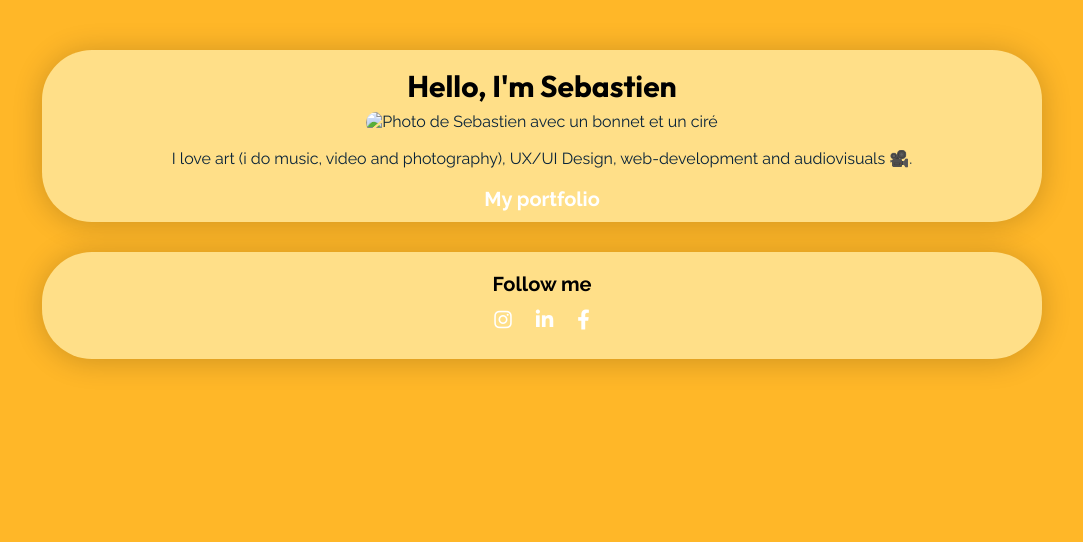
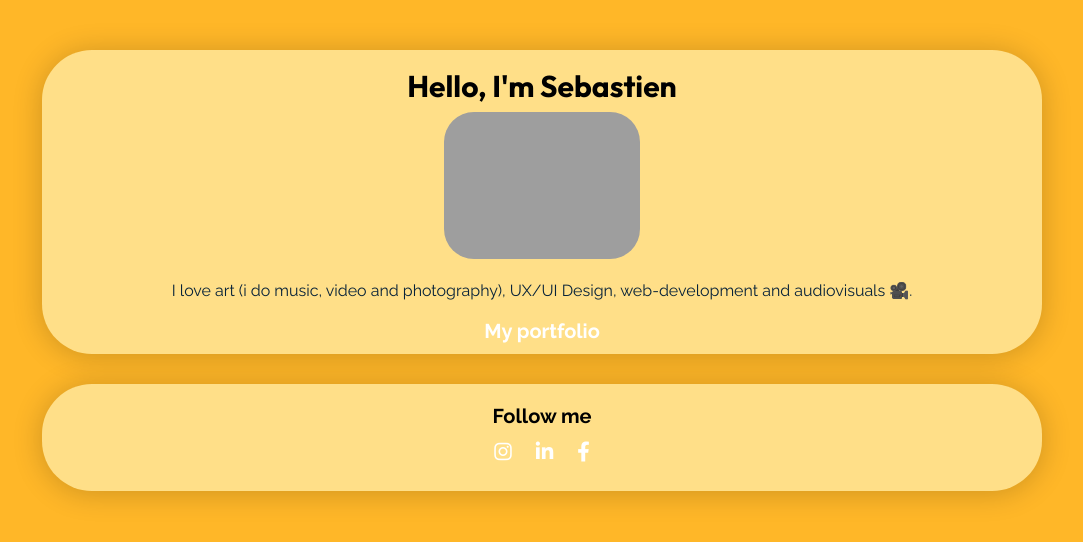
Before and after one commit to saybemusic/profile, a plain HTML site: page index.html in a window 1280 px wide. Shown: the whole page, without its empty margins (98-1181 px from the left). Drawn offline with Linux system fonts and the light colour scheme; the site is published under a folder, as on GitHub Pages, so addresses that start at the root find nothing.

Commit message:
make my profile prettier

```diff
--- a/index.html
+++ b/index.html
@@ -14,7 +14,7 @@
     <div class="container">
       <div class="card text-center">
           <h1>Hello, I'm Sebastien</h1>
-          <img src="/images/pp.jpg" alt="Photo de Sebastien avec un bonnet et un ciré" class="img-circle">
+          <img src="./images/pp.jpg" alt="Photo de Sebastien avec un bonnet et un ciré" class="img-circle">
           <p>I love art (i do music, video and photography), UX/UI Design, web-development and audiovisuals 🎥.</p>
           <a href="#">My portfolio</a>
       </div>
```
